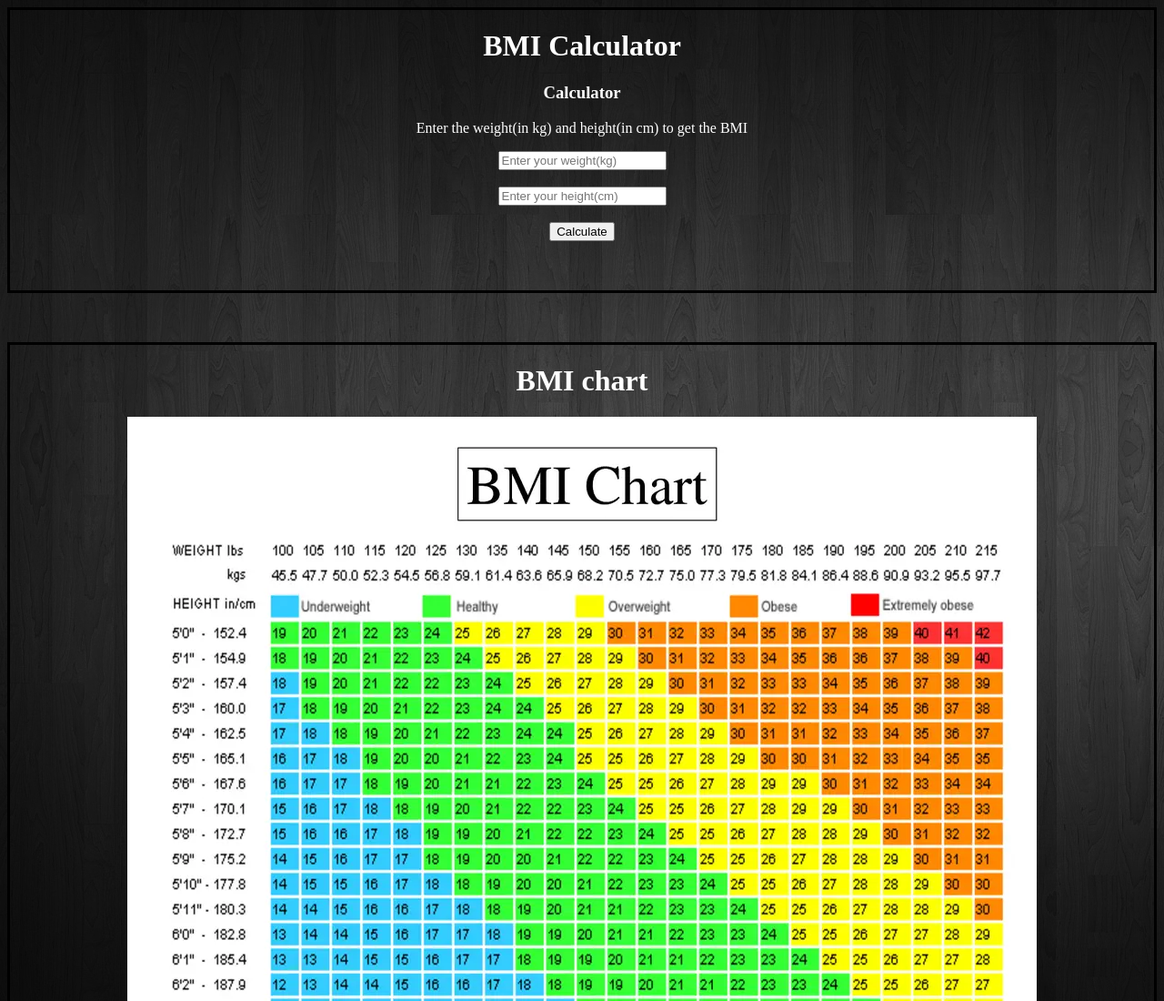
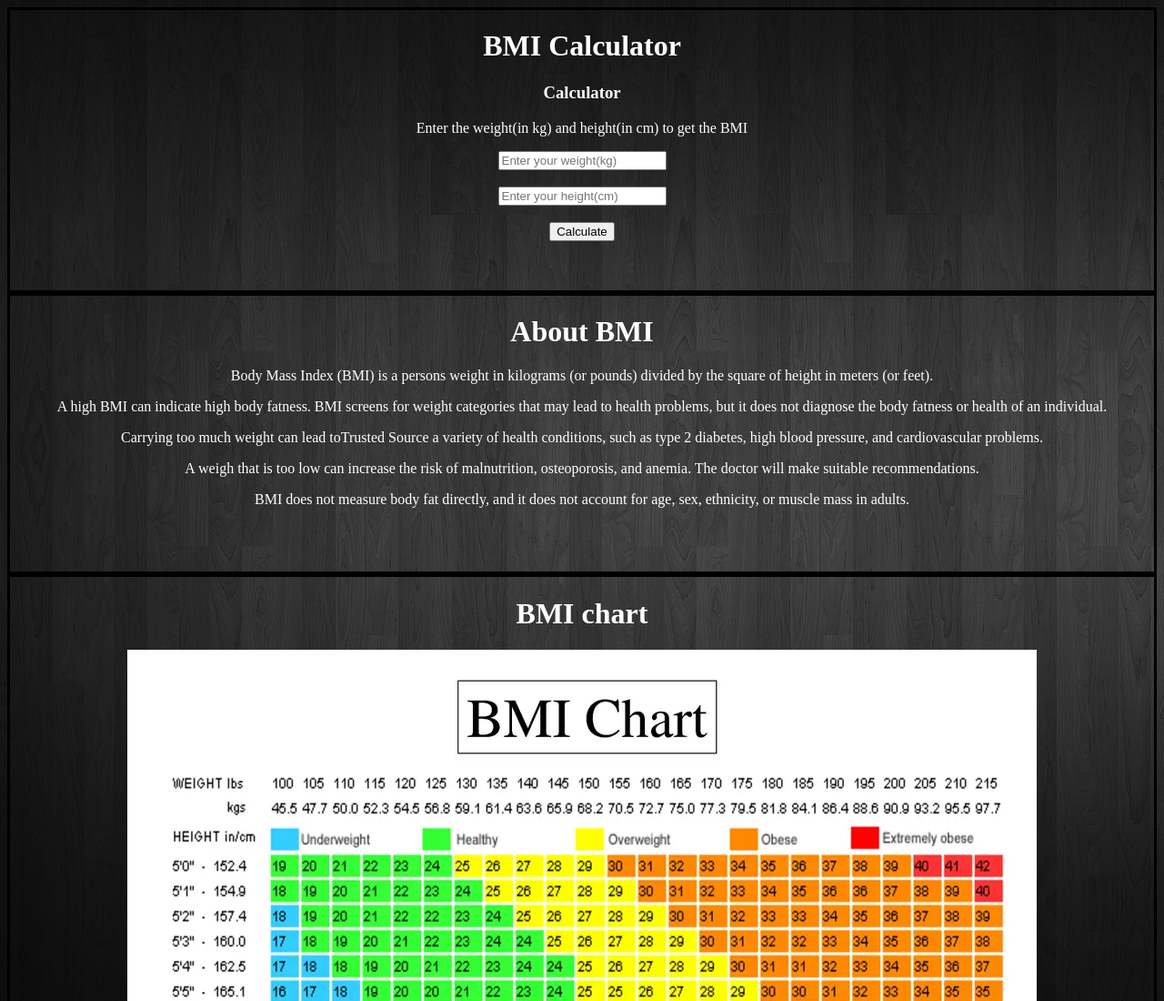
Before and after one commit to SpaciousCoder78/bmi-calculator, an Electron app: page index.html in a window 1280 px wide. Shown: the top 1100 px of the page at 91% size. Drawn offline with Linux system fonts and the light colour scheme.

Commit message:
Update index.html

```diff
--- a/index.html
+++ b/index.html
@@ -21,11 +21,25 @@
         <button onclick="calculate()">Calculate</button>
         <br><br><br><br>
         </div>
-   <br><br><br>
+    <div>
+        <h1>About BMI</h1>
+        <p>Body Mass Index (BMI) is a persons weight in kilograms (or pounds) divided by the square of height in
+            meters (or feet).</p>
+        <p> A high BMI can indicate high body fatness. BMI screens for weight categories that may lead to health problems, but it does not diagnose the body fatness or health of an individual.</p>
+        <p>Carrying too much weight can lead toTrusted Source a variety of health conditions, such as type 2 diabetes, high blood pressure, and cardiovascular problems.</p>
+        <p>A weigh that is too low can increase the risk of malnutrition, osteoporosis, and anemia. The doctor will make suitable recommendations.</p>
+        <p>BMI does not measure body fat directly, and it does not account for age, sex, ethnicity, or muscle mass in adults.</p>
+        <p></p>
+        <br><br><br>
+    </div>
     <div>
         <h1>BMI chart</h1>
         <img src="chart.png">
     </div>
     <br><br><br>
+
+
+
 </body>
+
 </html>
```
